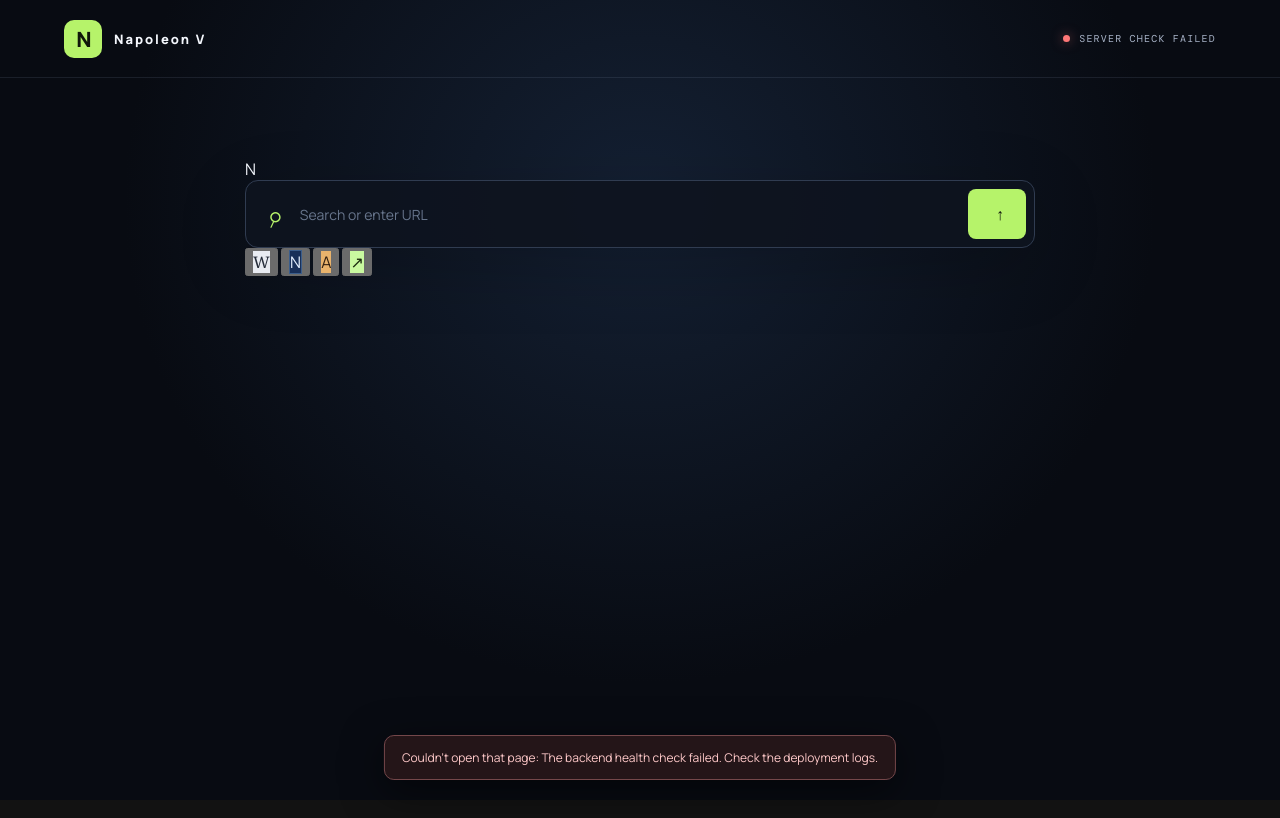
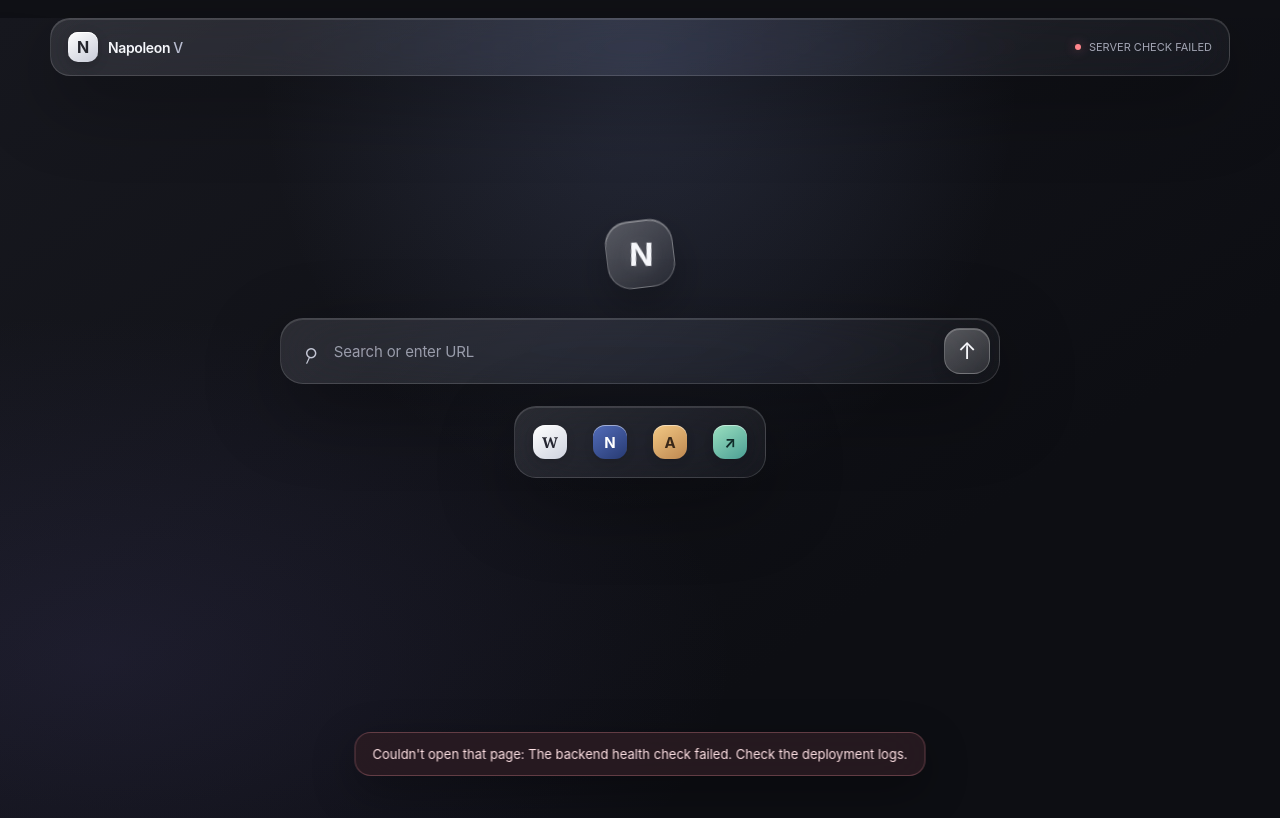
Before and after one commit to haruakinahimsigma/Napoleon-V, a website with bundled scripts: page public/index.html in a window 1280 px wide. Built offline with nearby package versions, Linux system fonts and the light colour scheme; files whose address does not match are found by name.

Commit message:
Redesign Napoleon V with a minimal glass browser UI

```diff
--- a/public/styles.css
+++ b/public/styles.css
@@ -1,47 +1,147 @@
-@import url('https://fonts.googleapis.com/css2?family=DM+Mono:wght@400;500&family=Manrope:wght@400;500;600;700;800&display=swap');
-:root{color-scheme:dark;--bg:#080b12;--panel:#0e131e;--panel2:#111927;--line:#202a3b;--muted:#7f8ba2;--text:#f3f6fc;--accent:#b6f36a;--accent-dark:#8ac83d}
-*{box-sizing:border-box}
-body{margin:0;background:radial-gradient(ellipse at 50% 25%,#142033 0%,var(--bg) 57%);color:var(--text);font-family:Manrope,system-ui,sans-serif;min-height:100vh}
-button,input{font:inherit}
-button{cursor:pointer}
-.topbar{height:78px;border-bottom:1px solid rgba(145,164,195,.13);display:flex;align-items:center;justify-content:space-between;padding:0 clamp(20px,5vw,76px)}
-.brand{display:flex;align-items:center;gap:12px;text-decoration:none;color:var(--text);font-size:13px;font-weight:800;letter-spacing:.15em}
-.brand-mark{display:grid;place-items:center;width:38px;height:38px;background:var(--accent);color:#10170a;border-radius:10px;font-size:21px;font-weight:800;letter-spacing:-.08em}
-.brand-v{color:var(--accent)}
-.brand small{display:block;margin-top:4px;font:9px 'DM Mono',monospace;color:#8b97ac;letter-spacing:.19em}
-.status,.eyebrow,.section-label,.footnote{font:10px 'DM Mono',monospace;letter-spacing:.12em}
-.status{color:#a8b3c7;display:flex;align-items:center;gap:9px}
-.status-dot{height:7px;width:7px;border-radius:50%;background:var(--accent);box-shadow:0 0 12px #b6f36a88;flex:none}.status:has([data-state="loading"]) .status-dot{background:#f4c66a;box-shadow:0 0 12px #f4c66a88;animation:pulse 1s ease-in-out infinite}.status:has([data-state="error"]) .status-dot{background:#ff7777;box-shadow:0 0 12px #ff777788}@keyframes pulse{50%{opacity:.35}}
-.home{width:min(790px,calc(100% - 40px));margin:clamp(64px,10vh,110px) auto 0}
-.eyebrow{color:var(--accent);display:flex;align-items:center;gap:10px}
-.eyebrow-line{width:25px;height:1px;background:var(--accent)}
-h1{font-size:clamp(44px,7vw,76px);line-height:1.06;letter-spacing:-.065em;margin:24px 0 15px;font-weight:700}
-h1 span{color:var(--accent)}
-.subtitle{color:#9ba8bd;font-size:14px;margin:0 0 31px}
-.search{height:68px;display:flex;align-items:center;gap:15px;background:rgba(14,19,30,.9);border:1px solid #303c51;border-radius:13px;padding:8px 8px 8px 20px;box-shadow:0 18px 70px #0003;transition:border-color .2s,box-shadow .2s}
-.search:focus-within{border-color:#a4df62;box-shadow:0 0 0 3px #b6f36a12,0 18px 70px #0003}
-.search-icon{font-size:30px;color:var(--accent);transform:rotate(-20deg)}
-.search input{flex:1;min-width:0;color:var(--text);background:transparent;border:0;outline:0;font-size:14px}
-.search input::placeholder{color:#68768d}
-.search button{height:50px;padding:0 20px;border:0;border-radius:8px;background:var(--accent);color:#11170c;font:500 11px 'DM Mono',monospace;letter-spacing:.08em}
-.search button span{font-size:16px;margin-left:8px}
-.hint{font-size:11px;color:#718097;margin:11px 3px 45px}
-.section-label{color:#9aa6bb;display:flex;justify-content:space-between;margin-bottom:14px}
-.section-label span{color:#59677e}
-.quick-grid{display:grid;grid-template-columns:1fr 1fr;gap:10px}
-.quick-card{display:flex;align-items:center;text-align:left;gap:13px;padding:15px;background:linear-gradient(135deg,#111927,#0d121c);border:1px solid #202a3b;border-radius:11px;color:var(--text);transition:transform .15s,border-color .15s,background .15s}
-.quick-card:hover{transform:translateY(-2px);border-color:#46556d;background:#141e2d}
-.quick-icon{width:38px;height:38px;flex:none;border-radius:9px;display:grid;place-items:center;font-weight:800;font-size:16px}
-.wiki{background:#e8ebf1;color:#252c39;font-family:Georgia,serif}.nasa{background:#182f59;color:#e4efff;border:1px solid #3b5d8b}.archive{background:#e9b36c;color:#342111}.web{background:#c9f9a0;color:#1b2a0e}
-.quick-card b{font-size:12px;font-weight:700;display:block}.quick-card small{display:block;font-size:10px;color:#8996ab;margin-top:4px}
-.arrow{margin-left:auto;color:#6c7b91;font-size:17px}
-.footnote{display:flex;justify-content:space-between;gap:15px;color:#526078;font-size:9px;margin:46px 0 25px}.footnote i{color:var(--accent);font-style:normal}
-.browser{height:calc(100vh - 78px);display:flex;flex-direction:column}
-.browser-toolbar{display:flex;gap:7px;align-items:center;padding:10px 16px;background:#0c111b;border-bottom:1px solid var(--line)}
-.tool-button{width:35px;height:35px;border:1px solid var(--line);background:#111927;border-radius:8px;color:#b8c4d7;font-size:18px}.tool-button:hover:not(:disabled){border-color:#64748b;color:white}.tool-button:disabled{opacity:.35;cursor:not-allowed}.tool-button.close{font-size:23px;color:#d1d8e4}
-.current-url{height:35px;display:flex;align-items:center;gap:10px;flex:1;min-width:0;padding:0 12px;background:#080c14;border:1px solid var(--line);border-radius:8px;color:#9daac0;font:11px 'DM Mono',monospace;overflow:hidden}
-.current-url span:last-child{overflow:hidden;text-overflow:ellipsis;white-space:nowrap}.lock{color:var(--accent)}
-#frame-shell{flex:1;min-height:0;background:white}#sj-frame{width:100%;height:100%;border:0;background:white}
-.toast{position:fixed;bottom:20px;left:50%;transform:translateX(-50%);max-width:min(650px,calc(100% - 32px));padding:13px 17px;border:1px solid #74474a;background:#241518;color:#ffc9c9;border-radius:10px;font-size:12px;box-shadow:0 10px 40px #0008}
-[hidden]{display:none!important}
-@media(max-width:560px){.topbar{height:68px;padding:0 18px}.status{font-size:8px}.home{margin-top:70px}h1{font-size:47px}.quick-grid{grid-template-columns:1fr}.footnote{flex-direction:column;margin-top:32px}.search{height:60px;padding-left:13px;gap:9px}.search button{padding:0 13px}.browser{height:calc(100vh - 68px)}.browser-toolbar{gap:4px;padding:8px}.tool-button{width:31px;height:33px}.current-url{padding:0 8px}}
+:root {
+  color-scheme: dark;
+  --text: #f6f7fb;
+  --muted: #a3a6b4;
+  --glass: rgba(255,255,255,.075);
+  --glass-strong: rgba(255,255,255,.11);
+  --line: rgba(255,255,255,.14);
+  --shadow: 0 24px 80px rgba(0,0,0,.32);
+}
+* { box-sizing: border-box; }
+html { min-height: 100%; background: #101116; }
+body {
+  margin: 0;
+  min-height: 100vh;
+  overflow-x: hidden;
+  color: var(--text);
+  font-family: -apple-system, BlinkMacSystemFont, "SF Pro Display", "Segoe UI", sans-serif;
+  background:
+    radial-gradient(ellipse at 50% 5%, rgba(116,132,184,.20), transparent 42%),
+    radial-gradient(ellipse at 8% 80%, rgba(94,85,157,.16), transparent 38%),
+    linear-gradient(145deg, #17181f, #0d0e13 70%);
+}
+button, input { font: inherit; }
+button { color: inherit; cursor: pointer; -webkit-tap-highlight-color: transparent; }
+.glass {
+  background: linear-gradient(145deg, rgba(255,255,255,.105), rgba(255,255,255,.035));
+  border: 1px solid var(--line);
+  box-shadow: var(--shadow), inset 0 1px 0 rgba(255,255,255,.12);
+  -webkit-backdrop-filter: blur(32px) saturate(160%);
+  backdrop-filter: blur(32px) saturate(160%);
+}
+.ambient { position: fixed; z-index: -1; pointer-events: none; border-radius: 50%; filter: blur(70px); opacity: .22; }
+.ambient-one { width: 280px; height: 280px; background: #7e8fda; top: 17%; left: -150px; }
+.ambient-two { width: 320px; height: 320px; background: #9a80d9; right: -190px; bottom: 8%; }
+.topbar {
+  position: relative;
+  display: flex;
+  align-items: center;
+  justify-content: space-between;
+  width: min(1180px, calc(100% - 36px));
+  height: 58px;
+  margin: 18px auto 0;
+  padding: 0 17px;
+  border-radius: 20px;
+}
+.brand { display: inline-flex; align-items: center; gap: 10px; color: var(--text); text-decoration: none; }
+.brand-mark {
+  display: grid; place-items: center; width: 30px; height: 30px;
+  border-radius: 10px; font-weight: 750; font-size: 16px;
+  background: linear-gradient(145deg, #fff, #c8cbd8); color: #24252d;
+  box-shadow: 0 3px 12px #0003, inset 0 1px 0 #fff;
+}
+.brand-name { font-size: 14px; font-weight: 600; letter-spacing: -.025em; }
+.brand-name span { color: #b9bdd0; font-weight: 500; }
+.status { display: flex; align-items: center; gap: 8px; color: var(--muted); font-size: 11px; }
+.status-dot { width: 6px; height: 6px; border-radius: 50%; background: #85d8a1; box-shadow: 0 0 12px #85d8a177; }
+.status:has([data-state="loading"]) .status-dot { background: #f2cc82; box-shadow: 0 0 12px #f2cc8277; animation: pulse 1s ease-in-out infinite; }
+.status:has([data-state="error"]) .status-dot { background: #ff858c; box-shadow: 0 0 12px #ff858c77; }
+@keyframes pulse { 50% { opacity: .35; } }
+.home { width: min(720px, calc(100% - 36px)); margin: clamp(90px, 18vh, 175px) auto 0; display: flex; flex-direction: column; align-items: center; }
+.hero-mark {
+  width: 68px; height: 68px; margin-bottom: 30px; display: grid; place-items: center;
+  border-radius: 24px; transform: rotate(-7deg);
+  background: linear-gradient(145deg, rgba(255,255,255,.25), rgba(255,255,255,.055));
+  border: 1px solid rgba(255,255,255,.25);
+  box-shadow: 0 18px 45px #0004, inset 0 1px 0 #ffffff55;
+  -webkit-backdrop-filter: blur(25px); backdrop-filter: blur(25px);
+}
+.hero-mark span { font-size: 32px; font-weight: 650; letter-spacing: -.1em; transform: rotate(7deg); text-shadow: 0 2px 15px #ffffff22; }
+.search {
+  width: 100%; min-height: 66px; display: flex; align-items: center; gap: 13px;
+  padding: 8px 9px 8px 21px; border-radius: 23px;
+  transition: border-color .2s, background .2s, transform .2s;
+}
+.search:focus-within { border-color: rgba(255,255,255,.31); background: rgba(255,255,255,.12); }
+.search-icon { color: #c4c7d5; font-size: 30px; line-height: 1; transform: rotate(-20deg); }
+.search input { flex: 1; width: 0; min-width: 0; color: var(--text); background: transparent; border: 0; outline: 0; font-size: 15px; letter-spacing: -.01em; }
+.search input::placeholder { color: #a6a9b8; opacity: .9; }
+.search button {
+  width: 46px; height: 46px; display: grid; place-items: center; flex: none;
+  border: 1px solid rgba(255,255,255,.22); border-radius: 16px;
+  background: linear-gradient(145deg, rgba(255,255,255,.27), rgba(255,255,255,.10));
+  box-shadow: inset 0 1px 0 #ffffff33, 0 5px 15px #0002; font-size: 23px;
+  transition: transform .15s, background .15s;
+}
+.search button:hover { background: rgba(255,255,255,.24); }
+.search button:active, .favorite:active, .tool-button:active { transform: scale(.96); }
+.favorites { display: flex; align-items: center; gap: 10px; margin-top: 22px; padding: 10px; border-radius: 22px; }
+.favorite {
+  width: 50px; height: 50px; display: grid; place-items: center;
+  border: 1px solid transparent; border-radius: 16px; background: transparent;
+  transition: transform .15s, background .15s, border-color .15s;
+}
+.favorite:hover { background: rgba(255,255,255,.09); border-color: rgba(255,255,255,.11); }
+.favorite-icon {
+  width: 34px; height: 34px; display: grid; place-items: center; border-radius: 12px;
+  font-size: 15px; font-weight: 700; box-shadow: inset 0 1px 0 #ffffff77, 0 3px 10px #0002;
+}
+.wiki { background: linear-gradient(145deg, #fff, #cfd3df); color: #252631; font-family: Georgia, serif; }
+.nasa { background: linear-gradient(145deg, #536dba, #273a72); color: white; }
+.archive { background: linear-gradient(145deg, #f3c984, #bd8750); color: #392819; }
+.web { background: linear-gradient(145deg, #9be0c0, #4b9f94); color: #102b29; }
+.browser {
+  position: fixed; inset: 86px 14px 14px; display: flex; flex-direction: column;
+  overflow: hidden; border-radius: 22px;
+}
+.browser-toolbar { display: flex; gap: 7px; align-items: center; padding: 10px; background: rgba(255,255,255,.025); border-bottom: 1px solid rgba(255,255,255,.1); }
+.tool-button {
+  width: 36px; height: 36px; flex: none; display: grid; place-items: center;
+  border: 1px solid rgba(255,255,255,.11); border-radius: 13px;
+  background: rgba(255,255,255,.055); color: #e2e3eb; font-size: 21px;
+  transition: transform .15s, background .15s;
+}
+.tool-button:hover:not(:disabled) { background: rgba(255,255,255,.14); }
+.tool-button:disabled { opacity: .3; cursor: not-allowed; }
+.current-url {
+  height: 36px; min-width: 0; flex: 1; display: flex; align-items: center; gap: 9px;
+  padding: 0 12px; border: 1px solid rgba(255,255,255,.09); border-radius: 13px;
+  background: rgba(0,0,0,.12); color: #b9bdcc; font-size: 12px;
+}
+.current-url span:last-child { overflow: hidden; text-overflow: ellipsis; white-space: nowrap; }
+.lock { color: #a6d9bd; }
+#frame-shell { flex: 1; min-height: 0; background: #fff; }
+#sj-frame { width: 100%; height: 100%; border: 0; display: block; background: #fff; }
+.toast {
+  position: fixed; z-index: 5; left: 50%; bottom: 24px; transform: translateX(-50%);
+  width: max-content; max-width: calc(100% - 32px); padding: 13px 17px;
+  border: 1px solid rgba(255,150,160,.28); border-radius: 16px;
+  background: rgba(43,27,34,.86); color: #ffe1e4; font-size: 13px;
+  box-shadow: 0 14px 45px #0005; -webkit-backdrop-filter: blur(25px); backdrop-filter: blur(25px);
+}
+[hidden] { display: none !important; }
+@media (max-width: 560px) {
+  .topbar { width: calc(100% - 24px); height: 54px; margin-top: 12px; padding: 0 13px; border-radius: 18px; }
+  .home { width: calc(100% - 28px); margin-top: clamp(100px, 19vh, 160px); }
+  .hero-mark { width: 60px; height: 60px; border-radius: 21px; margin-bottom: 25px; }
+  .search { min-height: 60px; padding-left: 16px; gap: 10px; border-radius: 20px; }
+  .search input { font-size: 14px; }
+  .search button { width: 42px; height: 42px; border-radius: 14px; }
+  .favorites { gap: 4px; margin-top: 18px; padding: 7px; border-radius: 19px; }
+  .favorite { width: 46px; height: 46px; }
+  .browser { inset: 74px 7px 7px; border-radius: 17px; }
+  .browser-toolbar { gap: 4px; padding: 7px; }
+  .tool-button { width: 31px; height: 33px; border-radius: 11px; }
+  .current-url { padding: 0 8px; gap: 6px; font-size: 10px; }
+}
+@media (prefers-reduced-motion: reduce) { *, *::before, *::after { animation-duration: .01ms !important; transition-duration: .01ms !important; } }
```
